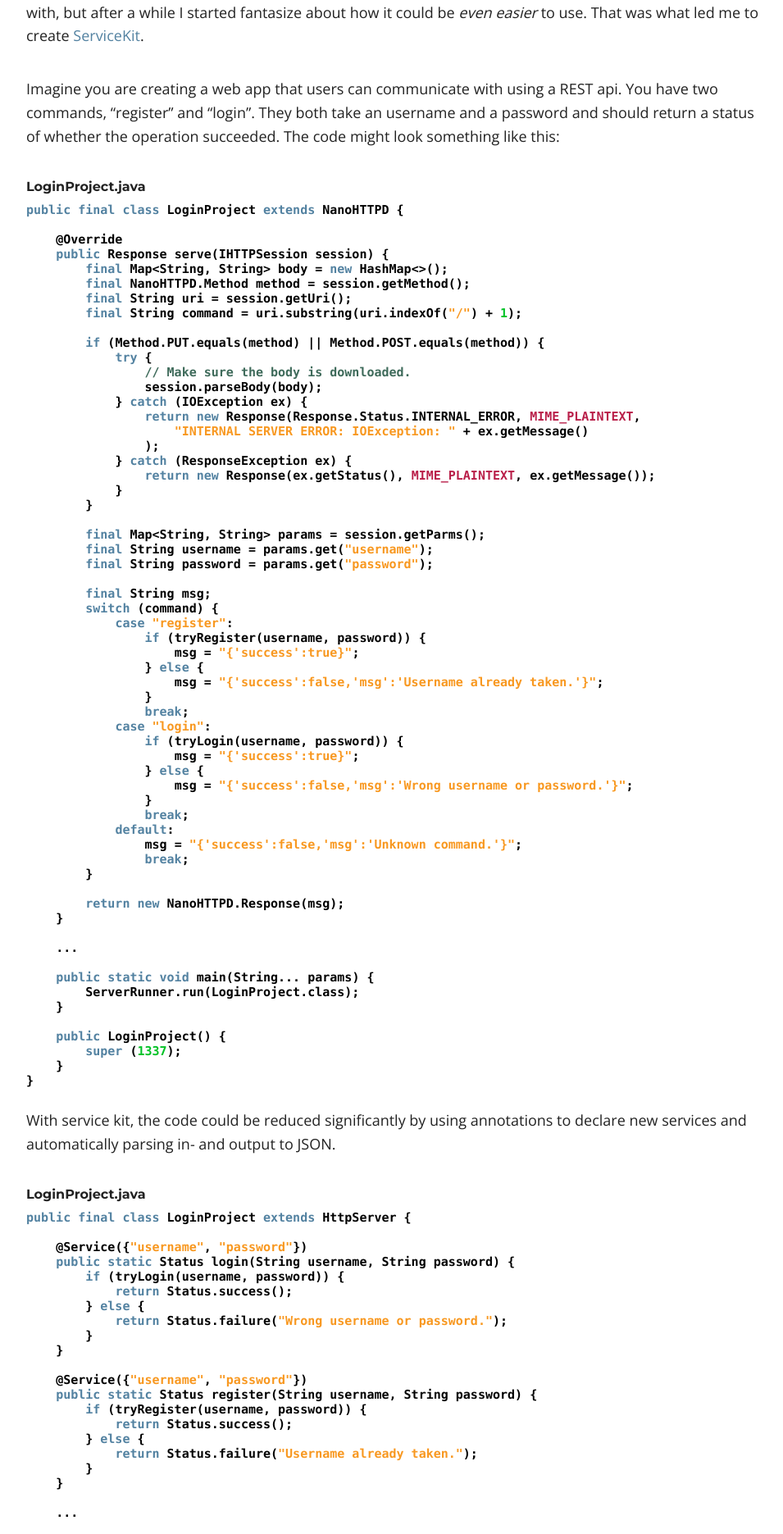
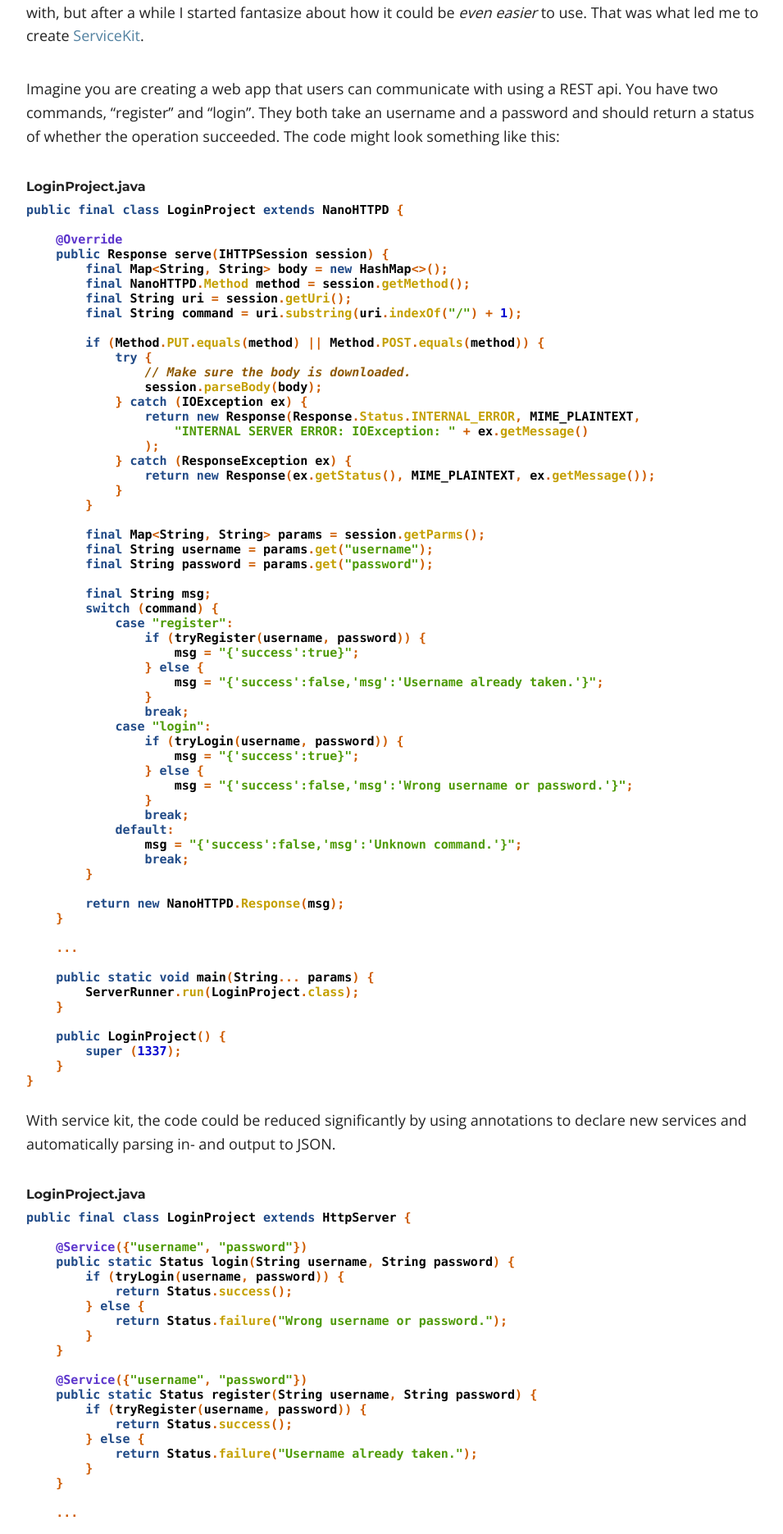
Before and after one commit to ageofjavablog/website, a Jekyll site: the page built from _posts/2015-05-28-Lightweight-Framework-for-Tiny-Web-Services.md, in a window 1280 px wide. Shown: the part 894-2765 px from the top of the page at 82% size, without its empty margins (158-1113 px from the left). Built offline with Jekyll 4.4.1, drawn with Linux system fonts in a browser that asks for light colours; nearby versions of some CDN libraries.

Commit message:
Update syntax highlighting

```diff
--- a/assets/css/style.css
+++ b/assets/css/style.css
@@ -540,74 +540,75 @@ figcaption {
     -moz-border-radius: 4px;
     border-radius: 4px;
 }
-.highlight .c { color: #3F6B5B; font-weight: bold} /* Comment */
-.highlight .err { color: #000000} /* Error */
-.highlight .g { color: #000000} /* Generic */
-.highlight .k { color: #5382A1; font-weight: bold} /* Keyword */
-.highlight .l { color: #000000} /* Literal */
-.highlight .n { color: #000000} /* Name */
-.highlight .o { color: #000000} /* Operator */
-.highlight .x { color: #000000} /* Other */
-.highlight .p { color: #000000} /* Punctuation */
-.highlight .cm { color: #3F6B5B; font-weight: bold} /* Comment.Multiline */
-.highlight .cp { color: #1071CE; font-weight: bold; text-decoration: underline} /* Comment.Preproc */
-.highlight .c1 { color: #3F6B5B; font-weight: bold} /* Comment.Single */
-.highlight .cs { color: #3F6B5B; font-weight: bold} /* Comment.Special */
-.highlight .gd { color: #2020ff; background-color: #c8f2ea } /* Generic.Deleted */
-.highlight .ge { color: #000000} /* Generic.Emph */
-.highlight .gr { color: #ffffff; background-color: #ff0000 } /* Generic.Error */
-.highlight .gh { color: #1014AD; font-weight: bold} /* Generic.Heading */
-.highlight .gi { color: #000000} /* Generic.Inserted */
-.highlight .go { color: #4000ff; font-weight: bold; background-color: #EFEFF7 } /* Generic.Output */
-.highlight .gp { color: #000000} /* Generic.Prompt */
-.highlight .gs { color: #000000} /* Generic.Strong */
-.highlight .gu { color: #1014AD; font-weight: bold} /* Generic.Subheading */
-.highlight .gt { color: #EB1513; font-weight: bold} /* Generic.Traceback */
-.highlight .kc { color: #5382A1; font-weight: bold} /* Keyword.Constant */
-.highlight .kd { color: #5382A1; font-weight: bold} /* Keyword.Declaration */
-.highlight .kn { color: #5382A1; font-weight: bold} /* Keyword.Namespace */
-.highlight .kp { color: #5382A1; font-weight: bold} /* Keyword.Pseudo */
-.highlight .kr { color: #5382A1; font-weight: bold} /* Keyword.Reserved */
-.highlight .kt { color: #5382A1;} /* Keyword.Type */
-.highlight .ld { color: #000000} /* Literal.Date */
-.highlight .m { color: #00C226;} /* Literal.Number */
-.highlight .s { color: #F89820} /* Literal.String */
-.highlight .na { color: #000000} /* Name.Attribute */
-.highlight .nb { color: #000000} /* Name.Builtin */
-.highlight .nc { color: #000000} /* Name.Class */
-.highlight .no { color: #B91F49;} /* Name.Constant */
-.highlight .nd { color: #000000} /* Name.Decorator */
-.highlight .ni { color: #ee0000; font-weight: bold} /* Name.Entity */
-.highlight .ne { color: #000000} /* Name.Exception */
-.highlight .nf { color: #000000} /* Name.Function */
-.highlight .nl { color: #000000} /* Name.Label */
-.highlight .nn { color: #000000} /* Name.Namespace */
-.highlight .nx { color: #000000} /* Name.Other */
-.highlight .py { color: #000000} /* Name.Property */
-.highlight .nt { color: #5382A1; font-weight: bold} /* Name.Tag */
-.highlight .nv { color: #8a2be2;} /* Name.Variable */
-.highlight .ow { color: #000000} /* Operator.Word */
-.highlight .w { color: #000000} /* Text.Whitespace */
-.highlight .mf { color: #00C226;} /* Literal.Number.Float */
-.highlight .mh { color: #00C226;} /* Literal.Number.Hex */
-.highlight .mi { color: #00C226;} /* Literal.Number.Integer */
-.highlight .mo { color: #00C226;} /* Literal.Number.Oct */
-.highlight .sb { color: #F89820} /* Literal.String.Backtick */
-.highlight .sc { color: #F89820} /* Literal.String.Char */
-.highlight .sd { color: #F89820} /* Literal.String.Doc */
-.highlight .s2 { color: #F89820} /* Literal.String.Double */
-.highlight .se { color: #F89820} /* Literal.String.Escape */
-.highlight .sh { color: #F89820} /* Literal.String.Heredoc */
-.highlight .si { color: #F89820} /* Literal.String.Interpol */
-.highlight .sx { color: #F89820} /* Literal.String.Other */
-.highlight .sr { color: #F89820} /* Literal.String.Regex */
-.highlight .s1 { color: #F89820} /* Literal.String.Single */
-.highlight .ss { color: #F89820} /* Literal.String.Symbol */
-.highlight .bp { color: #000000} /* Name.Builtin.Pseudo */
-.highlight .vc { color: #8a2be2;} /* Name.Variable.Class */
-.highlight .vg { color: #8a2be2;} /* Name.Variable.Global */
-.highlight .vi { color: #8a2be2;} /* Name.Variable.Instance */
-.highlight .il { color: #00C226;} /* Literal.Number.Integer.Long */
+.highlight .hll { background-color: #ffffcc }
+.highlight .c { color: #8f5902; font-style: italic } /* Comment */
+.highlight .err { color: #a40000; border: 1px solid #ef2929 } /* Error */
+.highlight .g { color: #000000 } /* Generic */
+.highlight .k { color: #204a87; font-weight: bold } /* Keyword */
+.highlight .l { color: #000000 } /* Literal */
+.highlight .n { color: #000000 } /* Name */
+.highlight .o { color: #ce5c00; font-weight: bold } /* Operator */
+.highlight .x { color: #000000 } /* Other */
+.highlight .p { color: #000000; font-weight: bold } /* Punctuation */
+.highlight .cm { color: #8f5902; font-style: italic } /* Comment.Multiline */
+.highlight .cp { color: #8f5902; font-style: italic } /* Comment.Preproc */
+.highlight .c1 { color: #8f5902; font-style: italic } /* Comment.Single */
+.highlight .cs { color: #8f5902; font-style: italic } /* Comment.Special */
+.highlight .gd { color: #a40000 } /* Generic.Deleted */
+.highlight .ge { color: #000000; font-style: italic } /* Generic.Emph */
+.highlight .gr { color: #ef2929 } /* Generic.Error */
+.highlight .gh { color: #000080; font-weight: bold } /* Generic.Heading */
+.highlight .gi { color: #00A000 } /* Generic.Inserted */
+.highlight .go { color: #000000; font-style: italic } /* Generic.Output */
+.highlight .gp { color: #8f5902 } /* Generic.Prompt */
+.highlight .gs { color: #000000; font-weight: bold } /* Generic.Strong */
+.highlight .gu { color: #800080; font-weight: bold } /* Generic.Subheading */
+.highlight .gt { color: #a40000; font-weight: bold } /* Generic.Traceback */
+.highlight .kc { color: #204a87; font-weight: bold } /* Keyword.Constant */
+.highlight .kd { color: #204a87; font-weight: bold } /* Keyword.Declaration */
+.highlight .kn { color: #204a87; font-weight: bold } /* Keyword.Namespace */
+.highlight .kp { color: #204a87; font-weight: bold } /* Keyword.Pseudo */
+.highlight .kr { color: #204a87; font-weight: bold } /* Keyword.Reserved */
+.highlight .kt { color: #204a87; font-weight: bold } /* Keyword.Type */
+.highlight .ld { color: #000000 } /* Literal.Date */
+.highlight .m { color: #0000cf; font-weight: bold } /* Literal.Number */
+.highlight .s { color: #4e9a06 } /* Literal.String */
+.highlight .na { color: #c4a000 } /* Name.Attribute */
+.highlight .nb { color: #204a87 } /* Name.Builtin */
+.highlight .nc { color: #000000 } /* Name.Class */
+.highlight .no { color: #000000 } /* Name.Constant */
+.highlight .nd { color: #5c35cc; font-weight: bold } /* Name.Decorator */
+.highlight .ni { color: #ce5c00 } /* Name.Entity */
+.highlight .ne { color: #cc0000; font-weight: bold } /* Name.Exception */
+.highlight .nf { color: #000000 } /* Name.Function */
+.highlight .nl { color: #f57900 } /* Name.Label */
+.highlight .nn { color: #000000 } /* Name.Namespace */
+.highlight .nx { color: #000000 } /* Name.Other */
+.highlight .py { color: #000000 } /* Name.Property */
+.highlight .nt { color: #204a87; font-weight: bold } /* Name.Tag */
+.highlight .nv { color: #000000 } /* Name.Variable */
+.highlight .ow { color: #204a87; font-weight: bold } /* Operator.Word */
+.highlight .w { color: #f8f8f8; text-decoration: underline } /* Text.Whitespace */
+.highlight .mf { color: #0000cf; font-weight: bold } /* Literal.Number.Float */
+.highlight .mh { color: #0000cf; font-weight: bold } /* Literal.Number.Hex */
+.highlight .mi { color: #0000cf; font-weight: bold } /* Literal.Number.Integer */
+.highlight .mo { color: #0000cf; font-weight: bold } /* Literal.Number.Oct */
+.highlight .sb { color: #4e9a06 } /* Literal.String.Backtick */
+.highlight .sc { color: #4e9a06 } /* Literal.String.Char */
+.highlight .sd { color: #8f5902; font-style: italic } /* Literal.String.Doc */
+.highlight .s2 { color: #4e9a06 } /* Literal.String.Double */
+.highlight .se { color: #4e9a06 } /* Literal.String.Escape */
+.highlight .sh { color: #4e9a06 } /* Literal.String.Heredoc */
+.highlight .si { color: #4e9a06 } /* Literal.String.Interpol */
+.highlight .sx { color: #4e9a06 } /* Literal.String.Other */
+.highlight .sr { color: #4e9a06 } /* Literal.String.Regex */
+.highlight .s1 { color: #4e9a06 } /* Literal.String.Single */
+.highlight .ss { color: #4e9a06 } /* Literal.String.Symbol */
+.highlight .bp { color: #3465a4 } /* Name.Builtin.Pseudo */
+.highlight .vc { color: #000000 } /* Name.Variable.Class */
+.highlight .vg { color: #000000 } /* Name.Variable.Global */
+.highlight .vi { color: #000000 } /* Name.Variable.Instance */
+.highlight .il { color: #0000cf; font-weight: bold } /* Literal.Number.Integer.Long */
 .chart {
   max-width: 56.250rem;
   margin-right: auto;
```
